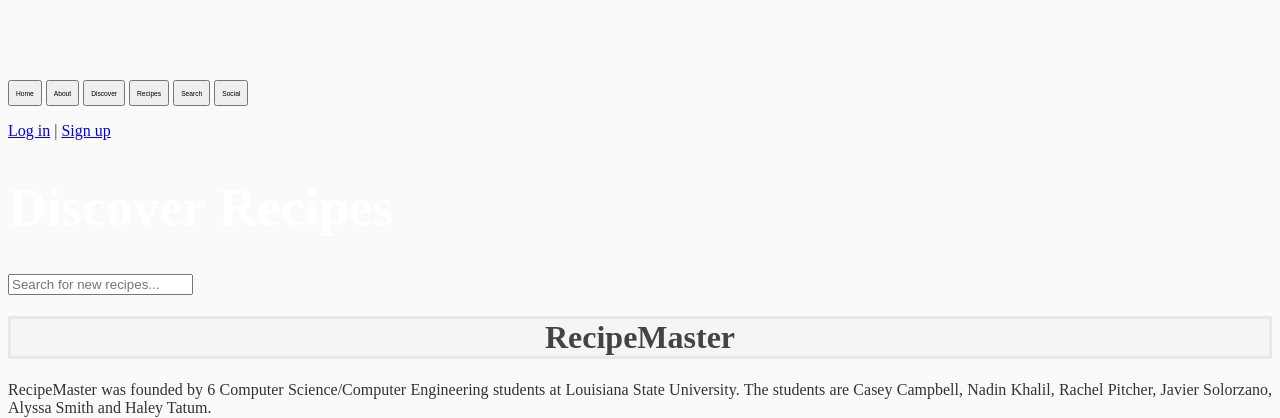
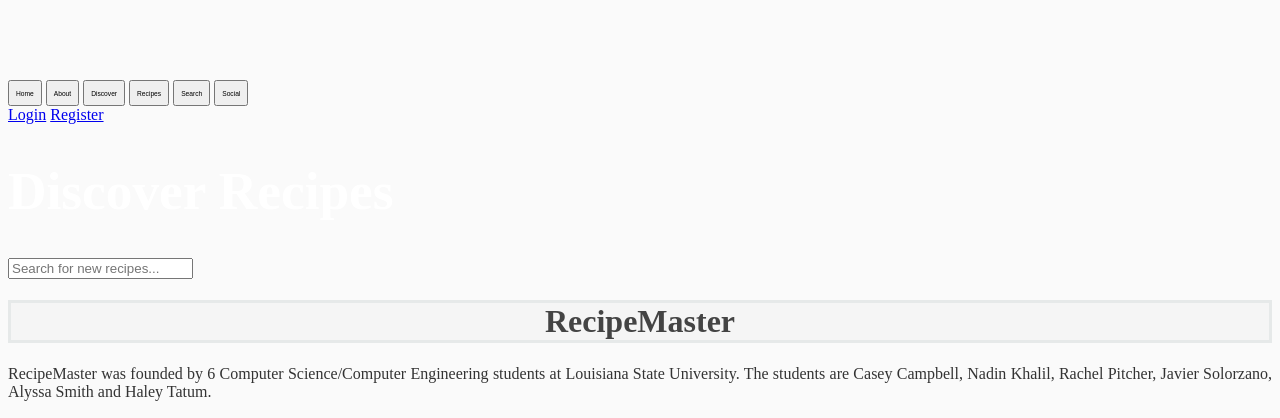
Before and after one commit to htatum2/RecipeMaster, a Django app: page / in a window 1280 px wide. Shown: the top 418 px of the page. Run offline with Django 3.2, Linux system fonts and the light colour scheme.

Commit message:
make login required to add new recipe

```diff
--- a/recipe_master/master_app/templates/master_app/home.html
+++ b/recipe_master/master_app/templates/master_app/home.html
@@ -37,7 +37,13 @@
 
 
 <div id="toplogin">
-    <p><a href="{% url 'login' %}">Log in</a> | <a href="{% url 'register' %}">Sign up</a></p>
+    {% if user.is_authenticated %}
+                            <a class="nav-item nav-link" href="{% url 'profile' %}">Profile</a>
+                            <a class="nav-item nav-link" href="{% url 'logout' %}">Logout</a>
+                        {% else %}
+                            <a class="nav-item nav-link" href="{% url 'login' %}">Login</a>
+                            <a class="nav-item nav-link" href="{% url 'register' %}">Register</a>
+                        {% endif %}
 </div>
 
 
--- a/recipe_master/master_app/templates/master_app/recipe_form.html
+++ b/recipe_master/master_app/templates/master_app/recipe_form.html
@@ -2,7 +2,7 @@
 {% load crispy_forms_tags %}
 {% block content %}
     <div class="content-section">
-        <form method="RECIPE">
+        <form method="POST">
             {% csrf_token %}
             <fieldset class="form-group">
                 <legend class="border-bottom mb-4">New Recipe</legend>
--- a/recipe_master/master_app/views.py
+++ b/recipe_master/master_app/views.py
@@ -21,15 +21,11 @@ def home(request):
     }
     return render(request, 'master_app/home.html', context)
 
-
-
-
 class RecipeListView(ListView):
     model = Recipe
     template_name = 'master_app/home.html'
     context_object_name = 'recipes'
     ordering = ['-date_posted']
-
 
 class RecipeDetailView(DetailView):
     model = Recipe
```
Also changed, not shown: recipe_master/master_app/models.py (+6 -2 lines), recipe_master/db.sqlite3.
